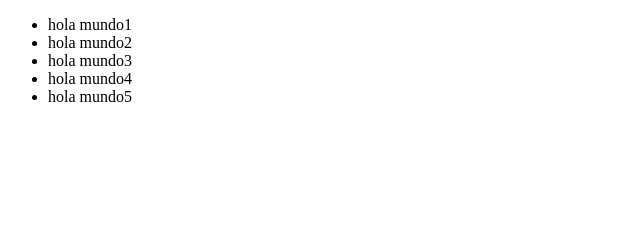
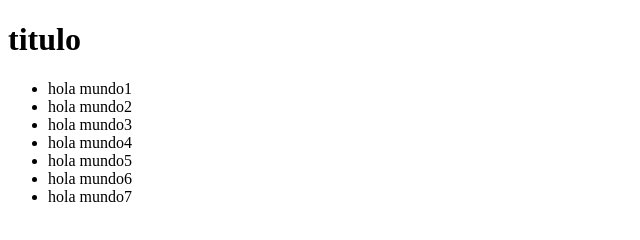
Before and after one commit to santiago190/test-git, a plain HTML site: page index.html in a window 1280 px wide. Shown: the whole page, without its empty margins (0-640 px from the left). Drawn offline with Linux system fonts and the light colour scheme.

Commit message:
se agrego un titulo

```diff
--- a/index.html
+++ b/index.html
@@ -7,12 +7,16 @@
     <title>Document</title>
 </head>
 <body>
+    <h1>titulo</h1>
     <ul>
         <li>hola mundo1</li>
         <li>hola mundo2</li>
         <li>hola mundo3</li>
         <li>hola mundo4</li>
         <li>hola mundo5</li>
+        <li>hola mundo6</li>
+        <li>hola mundo7</li>
+
     </ul>
 </body>
 </html>
```
